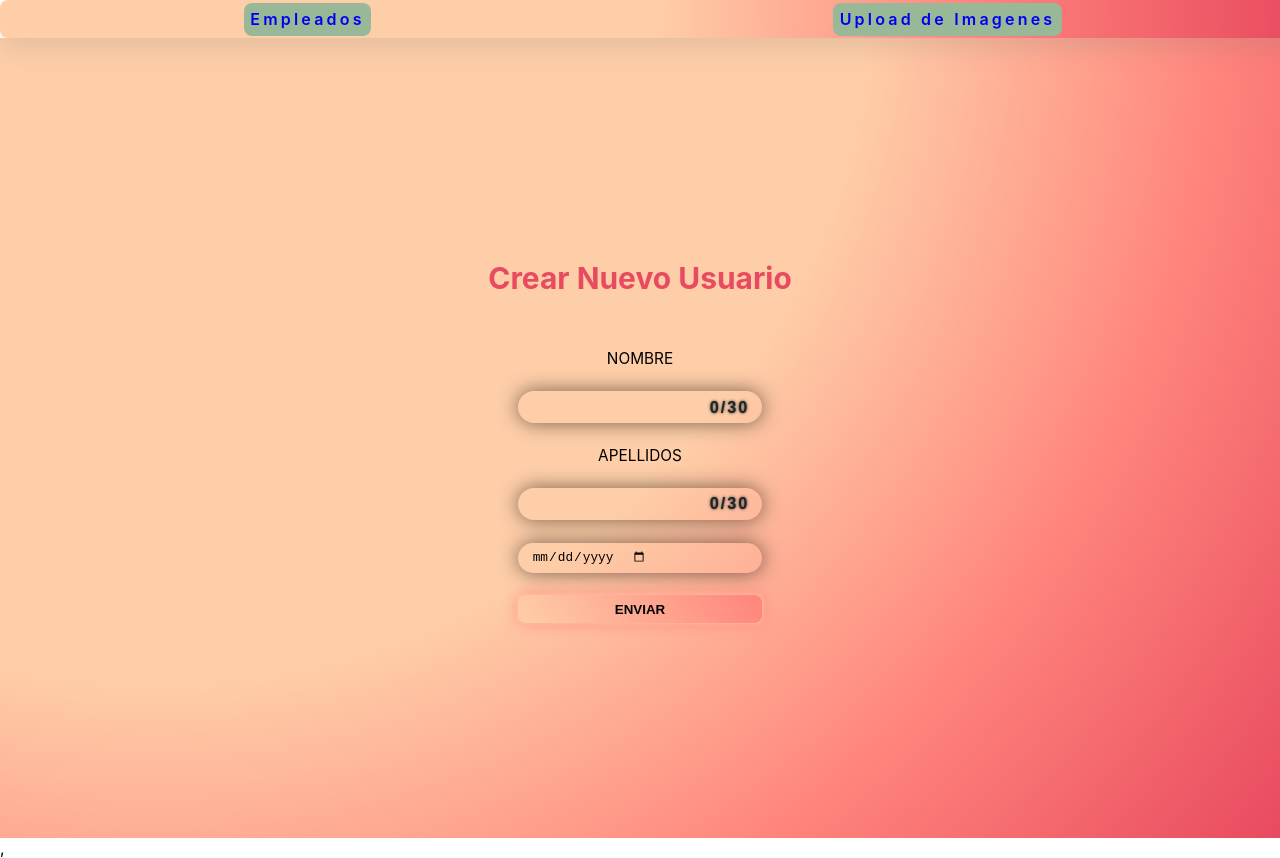
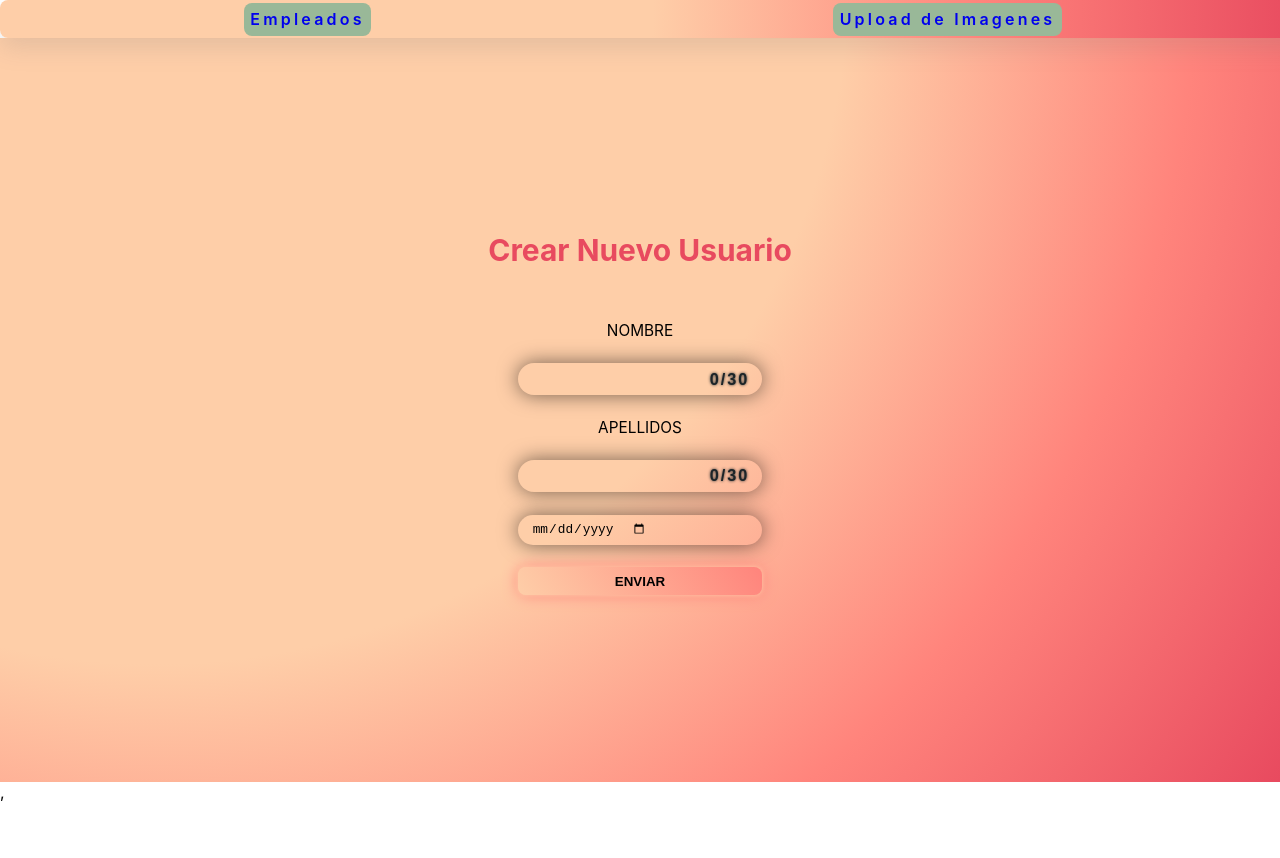
Before and after one commit to ElideZavala/prueba-nach, a React (Create React App) app: page /register in a window 1280 px wide. Shown: the top 858 px of the page. After the commit the page ends 802 px from the top, so only its background shows below. Built offline with nearby package versions, Linux system fonts and the light colour scheme.

Commit message:
styles modificados

```diff
--- a/src/styles/_7.upload.scss
+++ b/src/styles/_7.upload.scss
@@ -25,7 +25,6 @@
 			align-items: center;
 			justify-content: center;
 			pointer-events: none;
-			// overflow: hidden;
 
 			&__contain {
 				position: relative;
@@ -33,9 +32,7 @@
 				flex-wrap: nowrap;
 				width: 40vh;
 				height: 38vh;
-				// background-color: #fff;
 				overflow: hidden;
-				// width: 100%;
 
 				&--slideshow {
 					position: absolute;
@@ -98,7 +95,7 @@
 		&--button {
 			position: absolute;
 			margin-top: 1rem;
-			top: 13vh;
+			top: 19vh;
 			@extend %button;
 		}
 
@@ -108,7 +105,6 @@
 			padding: 0;
 			width: inherit;
 			height: inherit;
-			// outline: none;
 			opacity: 0;
 			cursor: pointer;
 		}
@@ -117,12 +113,8 @@
 			display: flex;
 			align-items: center;
 			justify-content: center;
-			// object-fit: contain;
-			// overflow: hidden;
 
 			&img {
-				// height: 40%;
-				// width: 40%;
 				object-fit: cover;
 			}
 		}
--- a/src/styles/_9.register.scss
+++ b/src/styles/_9.register.scss
@@ -4,7 +4,7 @@
 	justify-content: center;
 	flex-direction: column;
 	font-display: column;
-	height: 100vh;
+	height: 93vh;
 	max-width: 100%;
 	background-image: radial-gradient(circle at 0% 0%, var(--color-quinary) 50%, var(--color-tertiary) 75%, var(--color-secondary) 100%);
 	animation: 2s linear 0s infinite alternate-reverse background;
```
